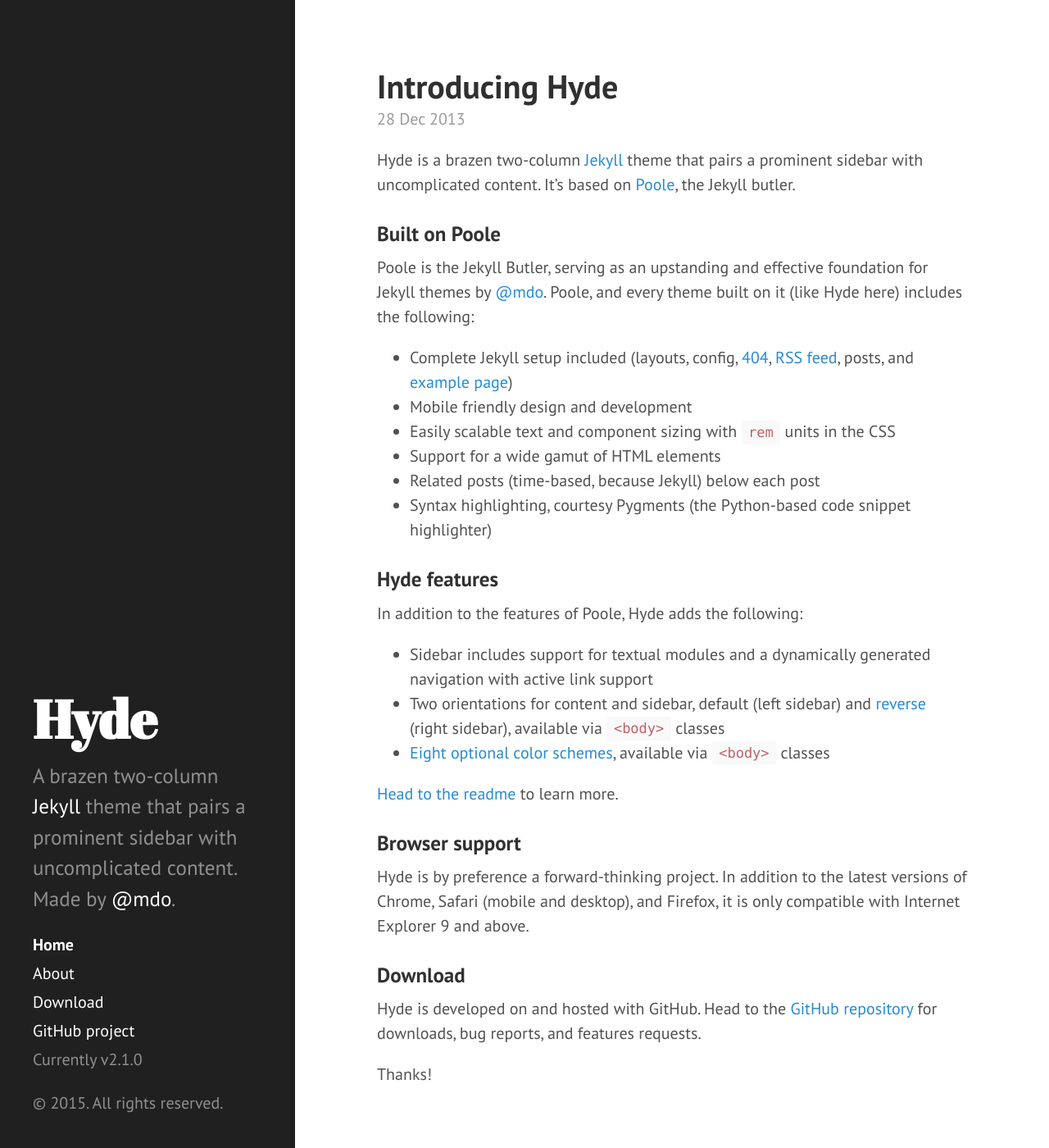
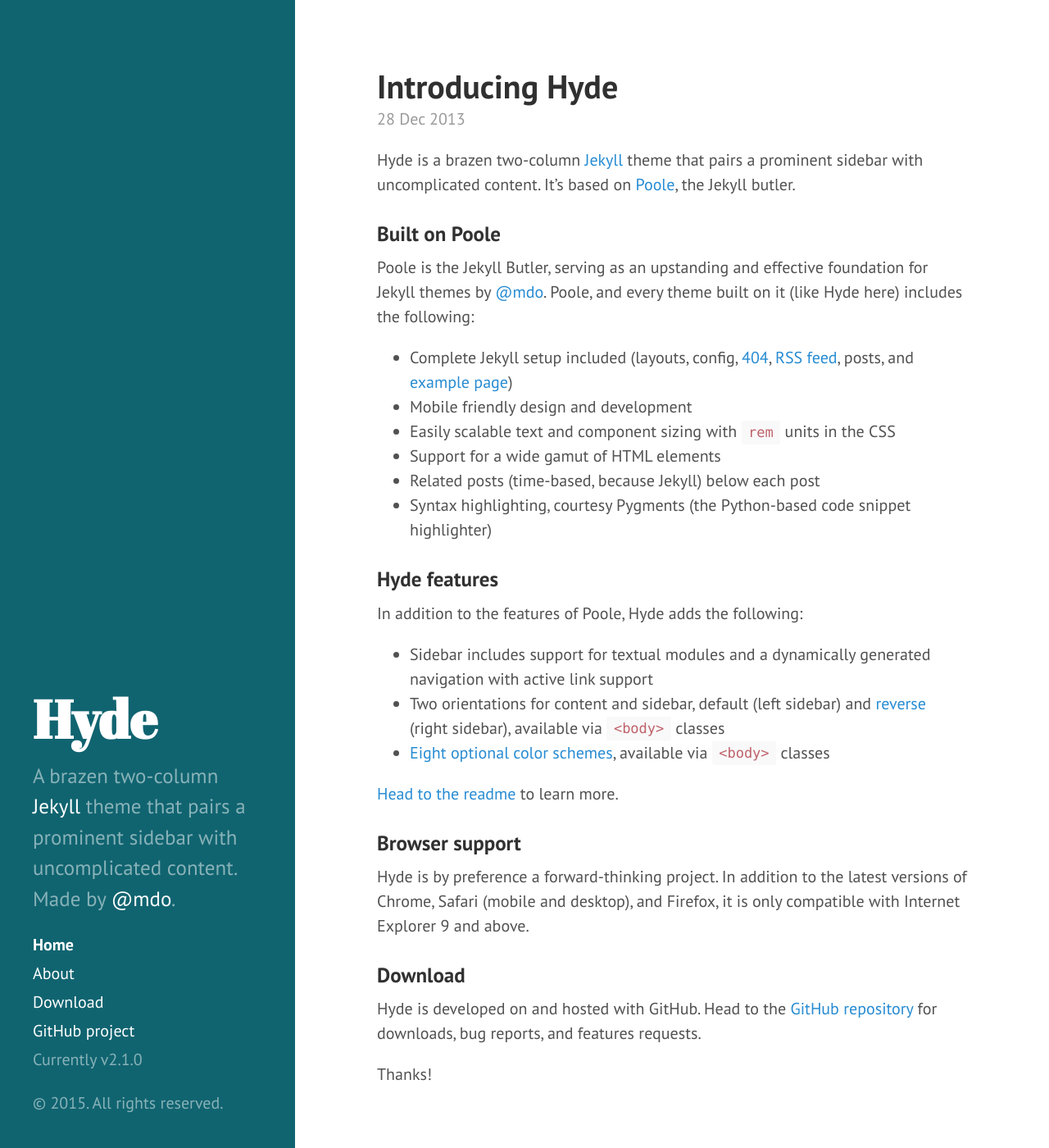
Before and after one commit to OpenLabTools/OpenLabTools.github.io, a Jekyll site: the page built from index.html, in a window 1280 px wide and 1400 px high. Shown: the whole window at 82% size. Built offline with Jekyll 4.4.1, drawn with Linux system fonts in a browser that asks for light colours; Markdown is read by kramdown in place of the engine named in the settings; the list of posts is cut into pages by our own code.

Commit message:
Change icons and background

```diff
--- a/public/css/hyde.css
+++ b/public/css/hyde.css
@@ -57,7 +57,7 @@ html {
   text-align: center;
   padding: 2rem 1rem;
   color: rgba(255,255,255,.5);
-  background-color: #202020;
+  background-color: #106470;
 }
 @media (min-width: 48em) {
   .sidebar {
```
Also changed, not shown: public/apple-touch-icon-144-precomposed.png, public/favicon.ico.
